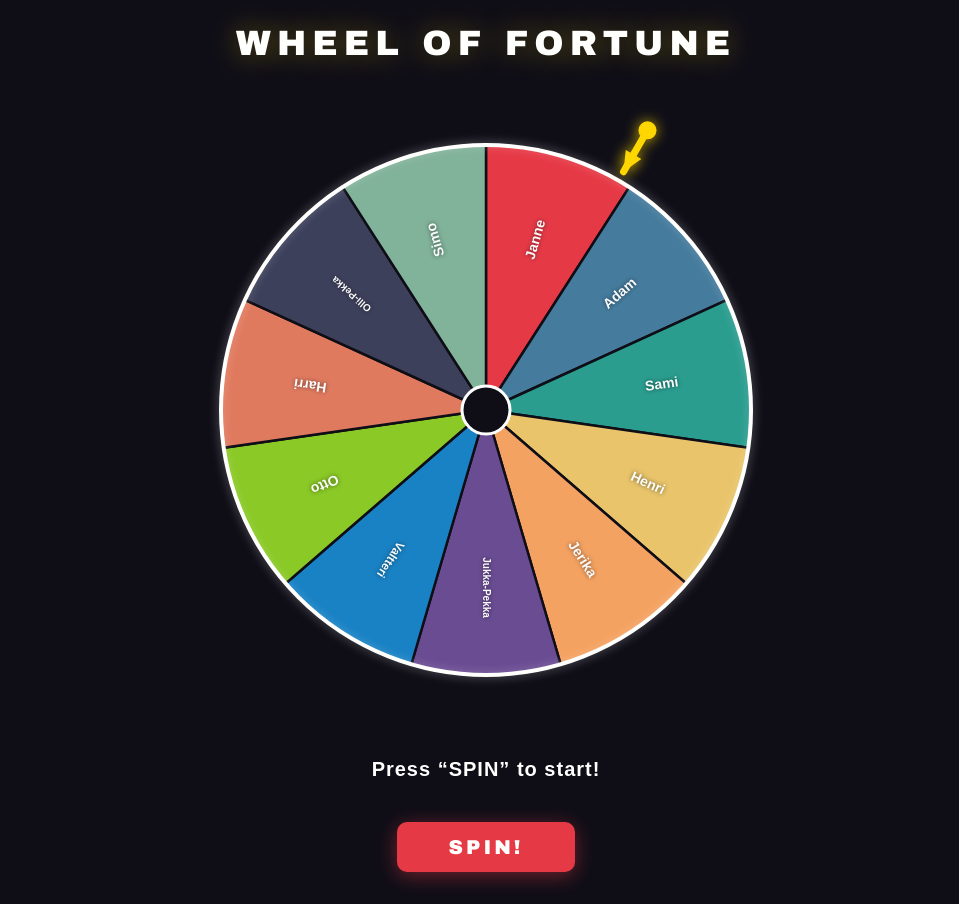
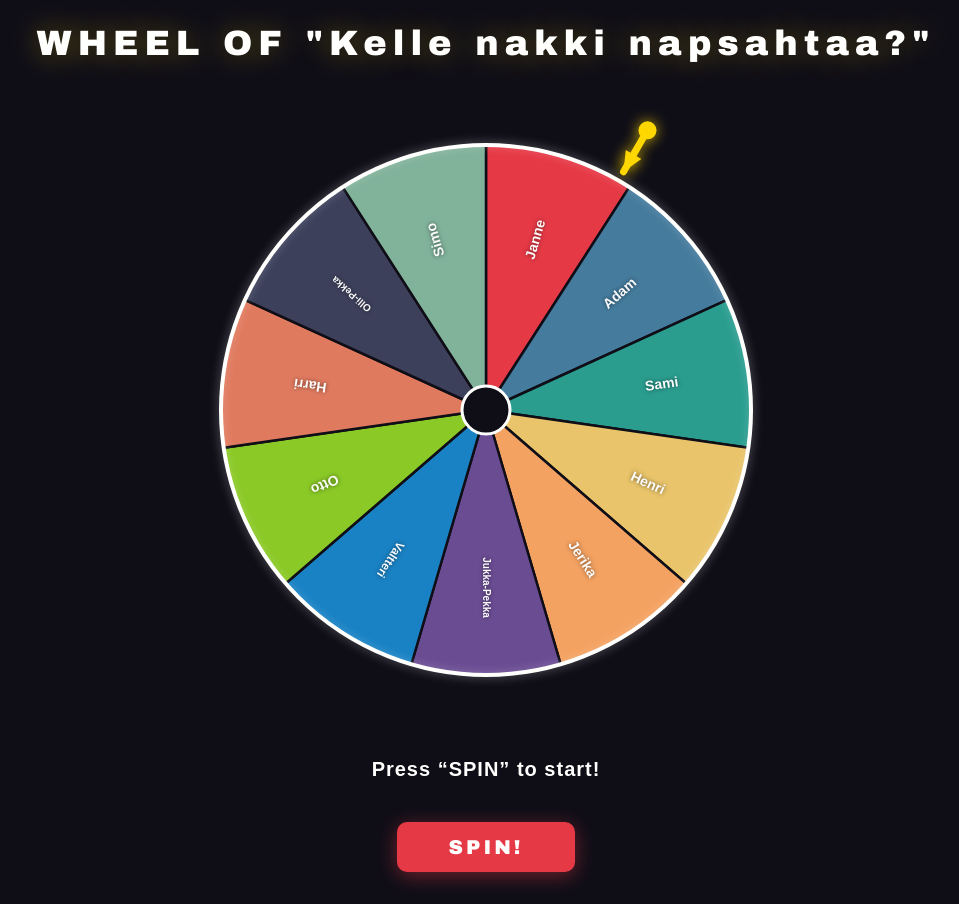
Before and after one commit to olharius/Random_stuff, a plain HTML site: page index.html in a window 1280 px wide. Shown: the whole page, without its empty margins (154-1113 px from the left). Drawn offline with Linux system fonts and the light colour scheme.

Commit message:
Update header text in index.html

```diff
--- a/index.html
+++ b/index.html
@@ -96,7 +96,7 @@
   </style>
 </head>
 <body>
-  <h1>WHEEL OF FORTUNE</h1>
+  <h1>WHEEL OF "Kelle nakki napsahtaa?"</h1>
   <canvas id="wheelCanvas" width="660" height="660"></canvas>
   <div id="status">Press &ldquo;SPIN&rdquo; to start!</div>
   <button id="spinBtn">SPIN!</button>
```
